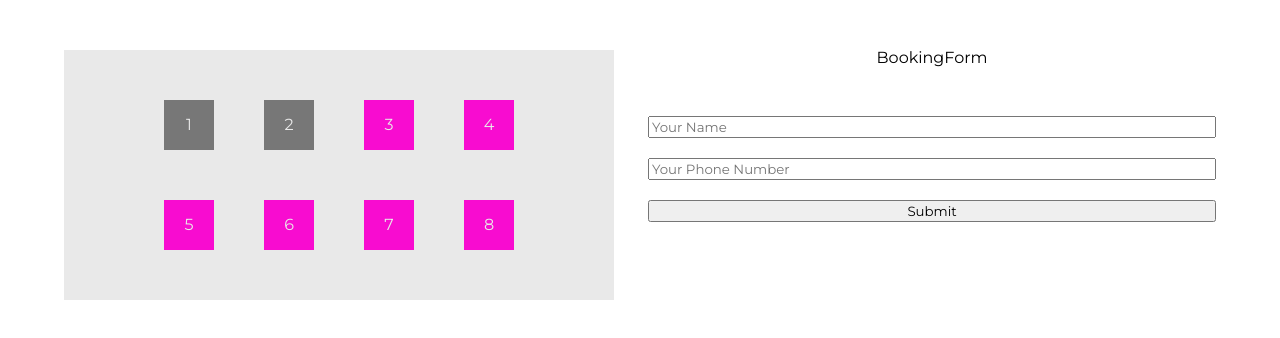
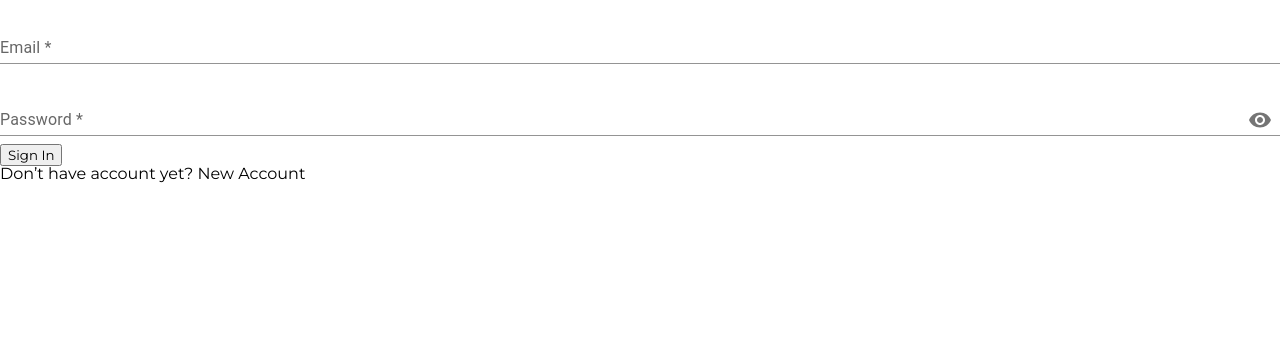
Before and after one commit to tetiana-kozak/restaurant-booking-system, a React (Create React App) app: page / in a window 1280 px wide. Shown: the top 338 px of the page. Built offline with nearby package versions, Linux system fonts and the light colour scheme.

Commit message:
feat: add sign in and sign up page

```diff
--- a/package.json
+++ b/package.json
@@ -5,7 +5,8 @@
   "dependencies": {
     "@emotion/react": "^11.11.1",
     "@emotion/styled": "^11.11.0",
-    "@mui/material": "^5.14.2",
+    "@mui/icons-material": "^5.14.8",
+    "@mui/material": "^5.14.8",
     "@mui/styled-engine-sc": "^5.12.0",
     "@reduxjs/toolkit": "^1.9.5",
     "@testing-library/jest-dom": "^5.17.0",
@@ -25,7 +26,8 @@
     "sass": "^1.64.1",
     "styled-components": "^5.3.11",
     "typescript": "^4.9.5",
-    "web-vitals": "^2.1.4"
+    "web-vitals": "^2.1.4",
+    "yup": "^1.2.0"
   },
   "scripts": {
     "start": "react-scripts start",
--- a/src/MainRoutes.tsx
+++ b/src/MainRoutes.tsx
@@ -1,6 +1,8 @@
 import { Routes, Route } from 'react-router-dom'
 import InnerContent from './components/InnerContent/InnerContent'
-import UserReservePage from 'pages/UserReservePage/UserReservePage'
+import SignInPage from 'pages/SignInPage/SignInPage'
+import SignUpPage from 'pages/SignUpPage/SignUpPage'
+// import UserReservePage from 'pages/UserReservePage/UserReservePage'
 
 type Props = {}
 
@@ -8,7 +10,9 @@ const MainRoutes = (props: Props) => {
   return (
     <Routes>
       <Route path="/" element={<InnerContent />}>
-        <Route index element={<UserReservePage />} />
+        <Route index element={<SignInPage />} />
+        <Route path="sign-up" element={<SignUpPage />} />
+        {/* <Route index element={<UserReservePage />} /> */}
       </Route>
     </Routes>
   )
--- /dev/null
+++ b/src/components/Inputs/PasswordInput/PasswordInput.tsx
@@ -0,0 +1,57 @@
+import {
+  FormControl,
+  FormHelperText,
+  IconButton,
+  Input,
+  InputAdornment,
+  InputLabel,
+} from '@mui/material'
+import VisibilityIcon from '@mui/icons-material/Visibility'
+import VisibilityOffIcon from '@mui/icons-material/VisibilityOff'
+import { useField } from 'formik'
+import { useState } from 'react'
+
+type Props = {
+  label: string
+  id: string
+  name: string
+  placeholder: string
+}
+
+const PasswordInput = ({ label, id, ...props }: Props) => {
+  const [showPassword, setShowPassword] = useState(false)
+  const handleShowPassword = () => setShowPassword((show) => !show)
+
+  const [field, meta] = useField(props)
+
+  return (
+    <FormControl
+      variant="standard"
+      margin="normal"
+      fullWidth
+      className="relative"
+    >
+      <InputLabel htmlFor={id}>{label}</InputLabel>
+      <Input
+        id={id}
+        {...field}
+        {...props}
+        type={showPassword ? 'text' : 'password'}
+        endAdornment={
+          <InputAdornment position="end">
+            <IconButton
+              aria-label="toggle password visibility"
+              onClick={handleShowPassword}
+            >
+              {showPassword ? <VisibilityOffIcon /> : <VisibilityIcon />}
+            </IconButton>
+          </InputAdornment>
+        }
+      />
+      {meta.touched && meta.error ? (
+        <FormHelperText className="error">{meta.error}</FormHelperText>
+      ) : null}
+    </FormControl>
+  )
+}
+export default PasswordInput
--- /dev/null
+++ b/src/components/Inputs/TextInput/TextInput.tsx
@@ -0,0 +1,28 @@
+import { FormControl, FormHelperText, Input, InputLabel } from '@mui/material'
+import { useField } from 'formik'
+
+type Props = {
+  label: string
+  id: string
+  name: string
+  placeholder: string
+}
+
+const TextInput = ({ label, id, ...props }: Props) => {
+  const [field, meta] = useField(props)
+  return (
+    <FormControl
+      variant="standard"
+      margin="normal"
+      fullWidth
+      className="relative"
+    >
+      <InputLabel htmlFor={id}>{label}</InputLabel>
+      <Input id={id} type="text" {...field} {...props} />
+      {meta.touched && meta.error ? (
+        <FormHelperText className="error">{meta.error}</FormHelperText>
+      ) : null}
+    </FormControl>
+  )
+}
+export default TextInput
--- /dev/null
+++ b/src/pages/SignInPage/SignInPage.tsx
@@ -0,0 +1,78 @@
+import { Form, Formik } from 'formik'
+import './SignInPage.scss'
+import { SignInSchema } from 'validationSchemas/validationSchemas'
+import axios from 'axios'
+import { Link, useNavigate } from 'react-router-dom'
+import TextInput from 'components/Inputs/TextInput/TextInput'
+import PasswordInput from 'components/Inputs/PasswordInput/PasswordInput'
+
+type Props = {}
+
+type UserData = {
+  email: string
+  password: string
+}
+
+const SignInPage = (props: Props) => {
+  let navigate = useNavigate()
+
+  const signIn = async (values: UserData) => {
+    await axios
+      .post(
+        'https://table-flow-fca566db5b85.herokuapp.com/api/v1/users/login',
+        values
+      )
+      .then((response) => {
+        console.log('response login ', response)
+        if (response.data.token) {
+          localStorage.setItem('token', JSON.stringify(response.data.token))
+          navigate('/main')
+        }
+      })
+      .catch((error) => console.log('error', error))
+  }
+  return (
+    <div className="form-container">
+      <div>
+        <Formik
+          initialValues={{
+            email: '',
+            password: '',
+          }}
+          validationSchema={SignInSchema}
+          onSubmit={(values) => {
+            console.log(values)
+            signIn(values)
+          }}
+        >
+          <Form>
+            <TextInput
+              name={'email'}
+              id={'email-input'}
+              label={'Email *'}
+              placeholder={'example@gmail.com'}
+            />
+
+            <PasswordInput
+              name={'password'}
+              id={'password-input'}
+              label={'Password *'}
+              placeholder={'***************'}
+            />
+
+            <button type="submit" className="button">
+              Sign In
+            </button>
+          </Form>
+        </Formik>
+        <p className="account-message">
+          Don’t have account yet?
+          <span>
+            <Link to={'/sign-up'}> New Account</Link>
+          </span>
+        </p>
+      </div>
+    </div>
+  )
+}
+export default SignInPage
--- /dev/null
+++ b/src/pages/SignUpPage/SignUpPage.tsx
@@ -0,0 +1,8 @@
+import './SignUpPage.scss'
+
+type Props = {}
+
+const SignUpPage = (props: Props) => {
+  return <div>SignUpPage</div>
+}
+export default SignUpPage
--- /dev/null
+++ b/src/validationSchemas/validationSchemas.ts
@@ -0,0 +1,41 @@
+import * as Yup from 'yup'
+
+const passwordRulles = /^(?=.*\d)(?=.*[a-z])(?=.*[A-Z]).{3,}$/
+const emailRulles =
+  /^(([^<>()[\]\\.,;:\s@"]+(\.[^<>()[\]\\.,;:\s@"]+)*)|(".+"))@((\[[0-9]{1,3}\.[0-9]{1,3}\.[0-9]{1,3}\.[0-9]{1,3}\])|(([a-zA-Z\-0-9]+\.)+[a-zA-Z]{2,}))$/
+
+export const SignUpSchema = Yup.object().shape({
+  fullName: Yup.string()
+    .min(3, 'This field must have 3-20 characters!')
+    .max(20, 'This field must have 3-20 characters!')
+    .required('This field is required!'),
+  userName: Yup.string()
+    .min(3, 'This field must have 3-20 characters!')
+    .max(20, 'This field must have 3-20 characters!')
+    .required('This field is required!'),
+  email: Yup.string()
+    .matches(emailRulles, {
+      message: 'Please, enter a valid email!',
+    })
+    .required('This field is required!'),
+  password: Yup.string()
+    .min(3, 'Password must have at least 3 characters!')
+    .matches(passwordRulles, {
+      message: 'Please, create a stronger password!',
+    })
+    .required('This field is required!'),
+  confirmedPassword: Yup.string()
+    .oneOf([Yup.ref('password'), ''], 'Passwords must match!')
+    .required('This field is required!'),
+})
+
+export const SignInSchema = Yup.object().shape({
+  email: Yup.string()
+    .matches(emailRulles, {
+      message: 'Please, enter a valid email!',
+    })
+    .required('This field is required!'),
+  password: Yup.string()
+    .min(3, 'Password must have at least 3 characters!')
+    .required('This field is required!'),
+})
```
Also changed, not shown: src/pages/SignInPage/SignInPage.scss (added), src/pages/SignUpPage/SignUpPage.scss (added), 1 other file (tests, documents, lock files or other folders).
